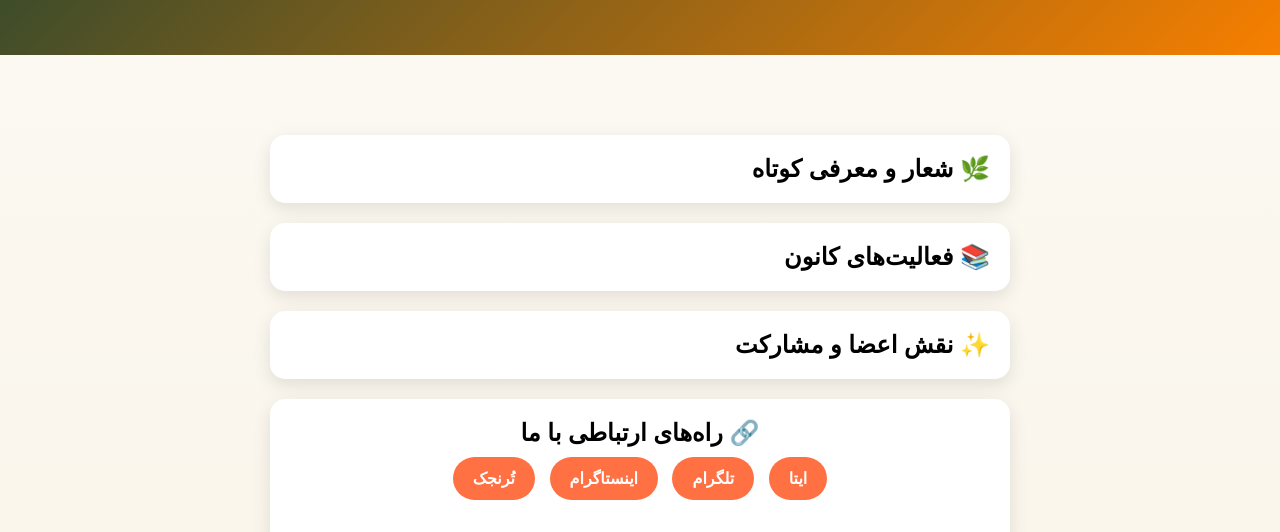
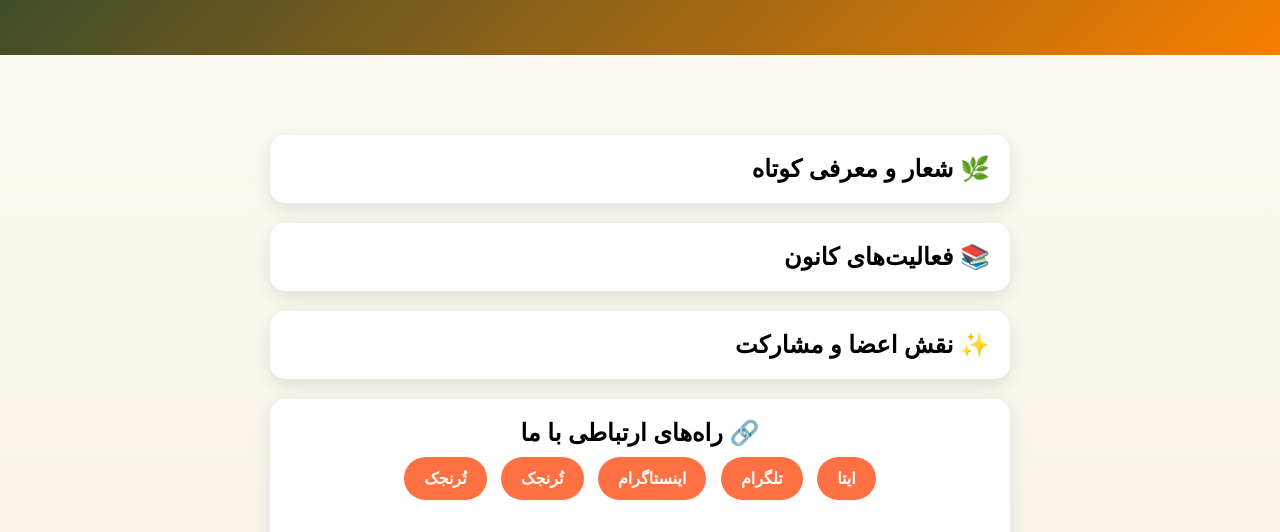
Before and after one commit to fatemerashidy/torang, a plain HTML site: page index.html in a window 1280 px wide. Shown: the part 255-787 px from the top of the page. Drawn offline with Linux system fonts and the light colour scheme; a web font is replaced by a local one.

Commit message:
Update index.html

```diff
--- a/index.html
+++ b/index.html
@@ -181,6 +181,8 @@
       <a href="https://t.me/Kanon_Ketab_Torang" class="btn">تلگرام</a>
       <a href="https://www.instagram.com/kanon_ketab_torang" class="btn">اینستاگرام</a>
       <a href="https://www.instagram.com/torangak_?igsh=cGhxZnc3aXQ2a2xh" class="btn">تُرنجک</a>
+      <a href="raffle.html" class="btn">تُرنجک</a>
+
       <br>
       <h6>برای ورود به تلگرام و پیج های اینستاگرامی حتماvpnخود را روشن کنید!!</h6>
     </div>
```
